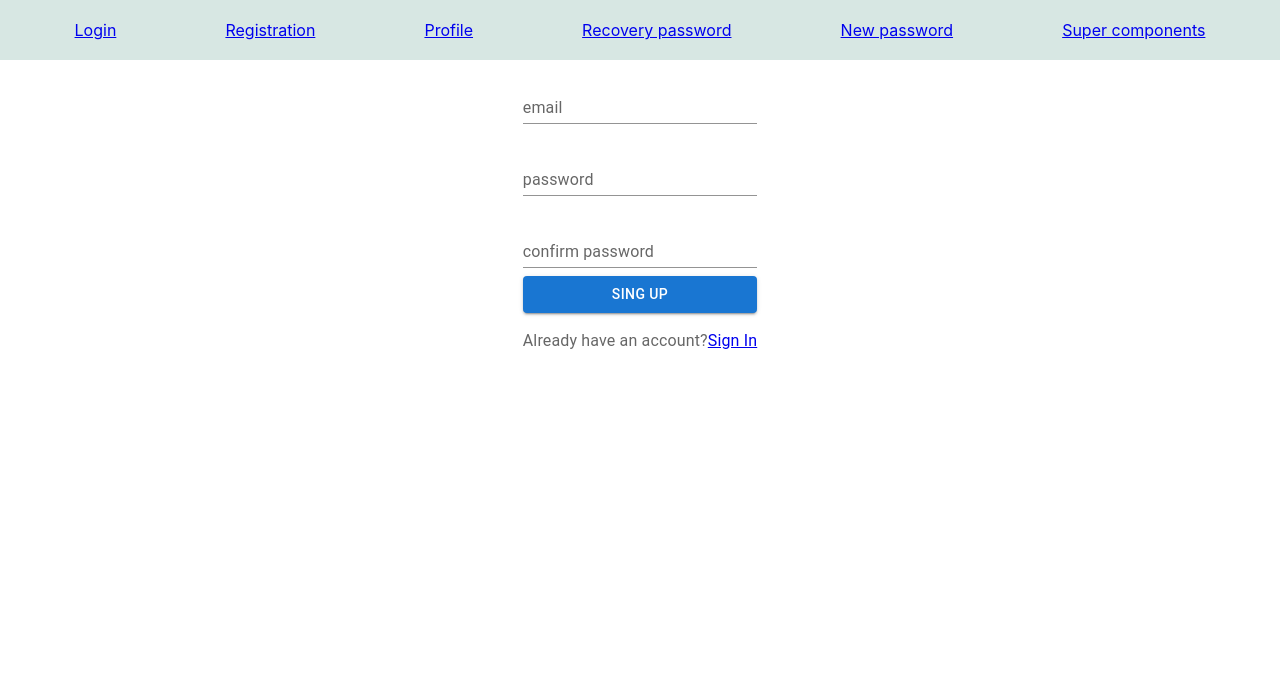
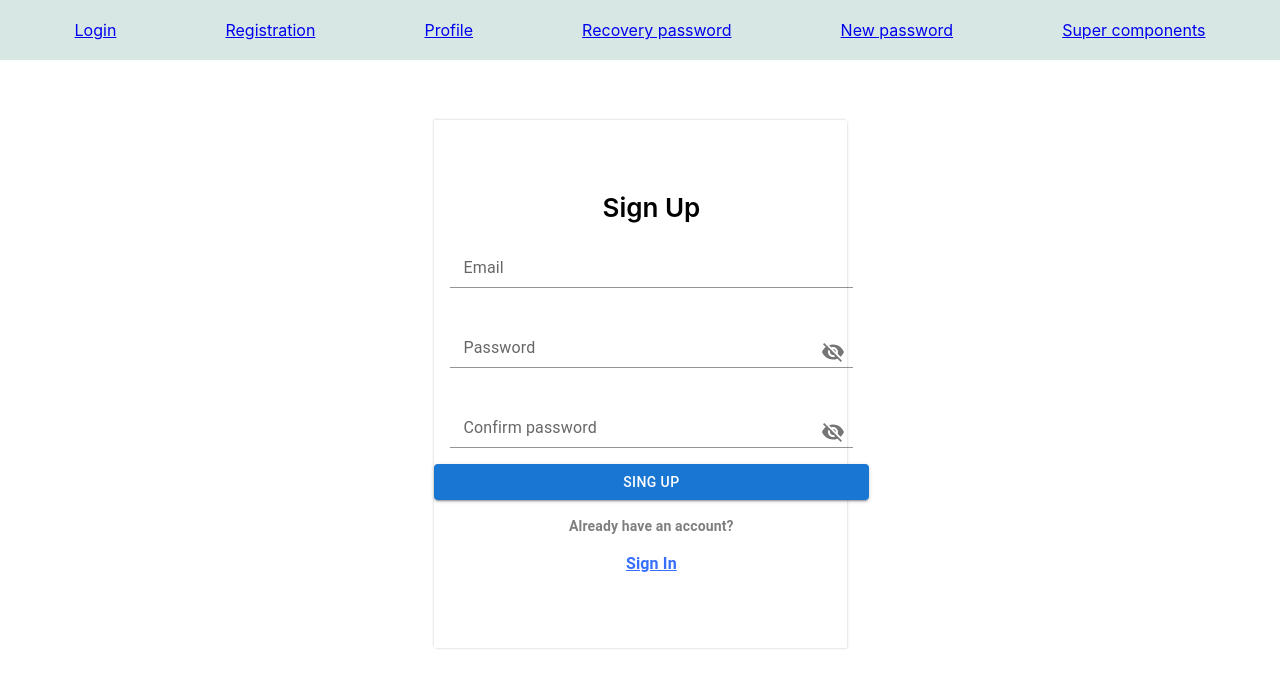
Before and after one commit to AntohaBr/Cards, a React (Create React App) app: page /registration in a window 1280 px wide. Shown: the top 688 px of the page. Built offline with nearby package versions, Linux system fonts and the light colour scheme.

Commit message:
feat: add css block registration

```diff
--- /dev/null
+++ b/src/components/registration/Registration.module.css
@@ -0,0 +1,50 @@
+.registrationBlock{
+    min-height: 100vh;
+    padding: 60px 0;
+}
+
+.container {
+    display: flex;
+    flex-direction: column;
+    flex-wrap: wrap;
+    justify-content: center;
+    align-items: center;
+    width: 413px;
+    height: 528px;
+    margin: 0 auto;
+    background: #FFFFFF;
+    box-shadow: 1px 1px 2px rgba(0, 0, 0, 0.1), -1px -1px 2px rgba(0, 0, 0, 0.1);
+    border-radius: 2px;
+}
+
+.title{
+    font-weight: 640;
+    font-size: 26px;
+    line-height: 32px;
+    color: #000000;
+}
+
+.form{
+    text-align: center;
+}
+
+.button{
+padding-top: 20px;;
+}
+
+.register{
+    font-weight: 600;
+    font-size: 14px;
+    line-height: 24px;
+    text-align: center;
+    color: #000000;
+    opacity: 0.5;
+}
+
+.link{
+    font-weight: 600;
+    font-size: 16px;
+    line-height: 24px;
+    text-align: center;
+    color: #366EFF;
+}
--- a/src/components/registration/Registration.tsx
+++ b/src/components/registration/Registration.tsx
@@ -4,13 +4,41 @@ import {
     FormControl,
     FormGroup,
     FormLabel,
-    Grid,
-    TextField
+    Input, InputLabel,
 } from "@mui/material";
 import {useFormik} from "formik";
+import InputAdornment from "@mui/material/InputAdornment";
+import IconButton from "@mui/material/IconButton";
+import VisibilityOff from "@mui/icons-material/VisibilityOff";
+import Visibility from "@mui/icons-material/Visibility";
+import style from './Registration.module.css'
 
+interface State {
+    password: string;
+    showPassword: boolean;
+    showConfirmPassword: boolean;
+    confirmPassword: string
+}
 
 export const Registration = () => {
+
+    const [values, setValues] = React.useState<State>({
+        password: '',
+        showPassword: false,
+        showConfirmPassword: false,
+        confirmPassword: ''
+    })
+
+    const handleClickShowPassword = () => {
+        setValues({...values, showPassword: !values.showPassword});
+    }
+    const handleClickShowConfirmPassword = () => {
+        setValues({...values, showConfirmPassword: !values.showPassword});
+    }
+
+    const handleMouseDownPassword = (event: React.MouseEvent<HTMLButtonElement>) => {
+        event.preventDefault();
+    }
 
     const formik = useFormik({
         initialValues: {
@@ -42,54 +70,70 @@ export const Registration = () => {
         },
     })
 
-    return (
-        <Grid container justifyContent={'center'}>
-            <Grid item justifyContent={'center'}>
-                <form onSubmit={formik.handleSubmit}>
-                    <FormControl>
+    return <div className={style.registrationBlock}>
+        <div className={style.container}>
+            <div className={style.title}>Sign Up</div>
+            <form onSubmit={formik.handleSubmit} className={style.form}>
                 <FormGroup>
-                            <TextField
-                                label='email'
-                                variant='standard'
-                                margin='normal'
+                    <FormControl sx={{m: 2, width: '40ch'}} variant="outlined">
+                        <InputLabel>Email</InputLabel>
+                        <Input
                             {...formik.getFieldProps('email')}
                         />
                         {formik.touched.email && formik.errors.email ?
                             <div style={{color: 'red'}}>{formik.errors.email}</div> : null}
-                            <TextField
-                                type='password'
-                                label="password"
-                                variant="standard"
-                                margin='normal'
+                    </FormControl>
+                    <FormControl sx={{m: 2, width: '40ch'}} variant="outlined">
+                        <InputLabel>Password</InputLabel>
+                        <Input
+                            type={values.showPassword ? "text" : "password"}
                             {...formik.getFieldProps('password')}
+                            endAdornment={
+                                <InputAdornment position="end">
+                                    <IconButton
+                                        onClick={handleClickShowPassword}
+                                        onMouseDown={handleMouseDownPassword}
+                                    >
+                                        {values.showPassword ? <Visibility/> : <VisibilityOff/>}
+                                    </IconButton>
+                                </InputAdornment>
+                            }
                         />
                         {formik.touched.password && formik.errors.password ?
                             <div style={{color: 'red'}}>{formik.errors.password}</div> : null}
-                            <TextField
-                                type='password'
-                                label='confirm password'
-                                variant='standard'
-                                margin='normal'
+                    </FormControl>
+                    <FormControl sx={{m: 2, width: '40ch'}} variant="outlined">
+                        <InputLabel>Confirm password</InputLabel>
+                        <Input
+                            type={values.showConfirmPassword ? "text" : "password"}
                             {...formik.getFieldProps('confirmPassword')}
+                            endAdornment={
+                                <InputAdornment position="end">
+                                    <IconButton
+                                        onClick={handleClickShowConfirmPassword}
+                                        onMouseDown={handleMouseDownPassword}
+                                    >
+                                        {values.showConfirmPassword ? <Visibility/> : <VisibilityOff/>}
+                                    </IconButton>
+                                </InputAdornment>
+                            }
                         />
                         {formik.touched.confirmPassword && formik.errors.confirmPassword ?
                             <div style={{color: 'red'}}>{formik.errors.confirmPassword}</div> : null}
-                            <Button type={'submit'} variant={'contained'} color={'primary'}>Sing Up</Button>
+                    </FormControl>
+                    <Button type={'submit'} variant={'contained'} color={'primary'} className={style.button}>Sing Up</Button>
+                    <FormLabel>
+                        <p className={style.register}>Already have an account?</p>
+                        <a className={style.link} href={'/login'} target={'_self'}>Sign In</a>
+                    </FormLabel>
                 </FormGroup>
-                        <FormLabel>
-                            <p>Already have an account?
-                                <a href={'/login'} target={'_self'}>Sign In</a>
-                            </p>
-                        </FormLabel>
-                    </FormControl>
             </form>
-            </Grid>
-        </Grid>
-    )
+        </div>
+    </div>
 }
 
 
-//type
+//types
 
 type FormikErrorType = {
     email?: string,
```
Lines whose indentation alone changed are shown as unchanged.
